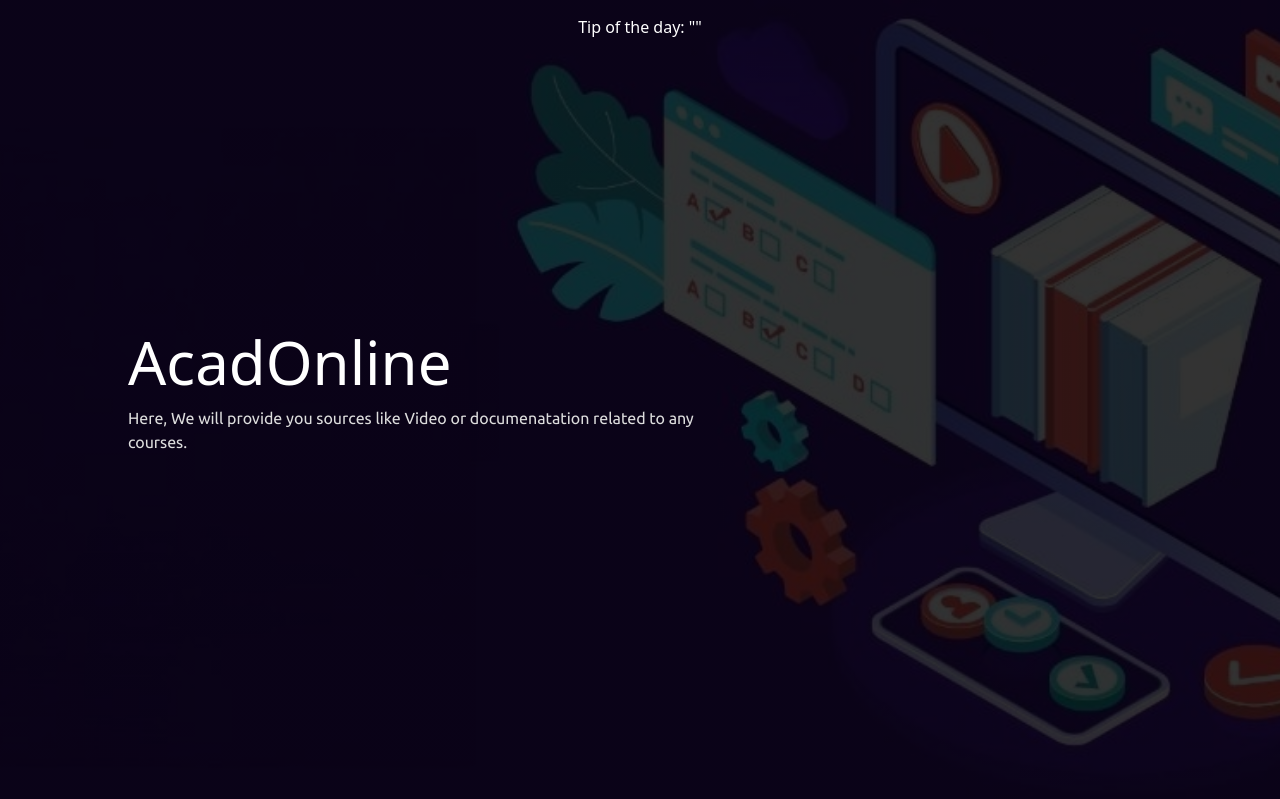
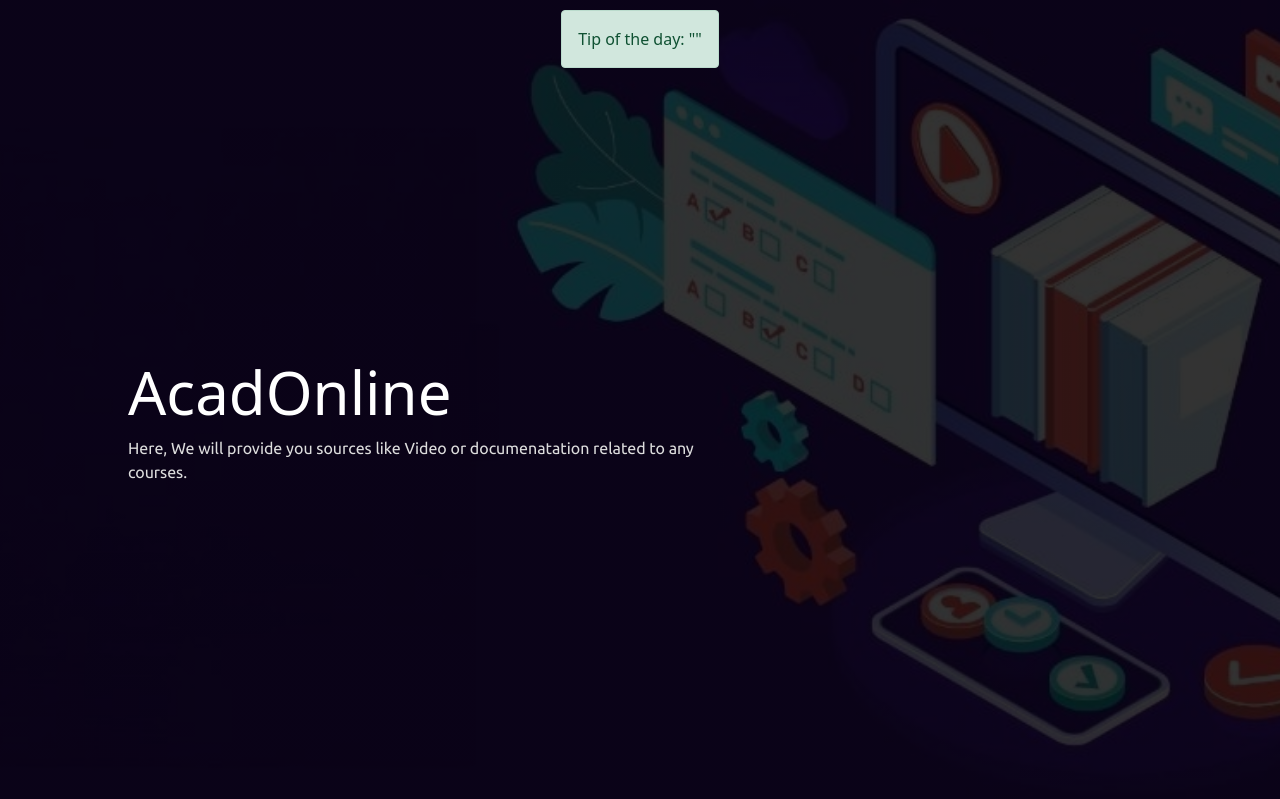
Before and after one commit to mdcoder345/IT314_project_G13, a Node server app: template Development/frontend/views/home.ejs in a window 1280 px wide. Shown: the part 72-871 px from the top of the page. Run offline with Node 20, Linux system fonts and the light colour scheme; the template is opened without the code that fills it: most values are stand-ins (such as "Sample title", 1, 10 or a date in 2020); some libraries are stand-ins or nearby versions.

Commit message:
Update home.ejs

```diff
--- a/Development/frontend/views/home.ejs
+++ b/Development/frontend/views/home.ejs
@@ -24,8 +24,10 @@
     <%- include('partials/navbar') %>
     <header>
       <% if(username) { %>
-        <blockquote style="color:white;text-align: center;padding:15px">
-          Tip of the day: "<%= data1[0].q %>"
+        <blockquote style="display: flex;justify-content: center;margin-top:10px;">
+          <div class="alert alert-success text-center" role="alert">
+            Tip of the day: "<%= data1[0].q %>"
+          </div>
         </blockquote>
       <% } %>
       <div class="banner-text">
```
